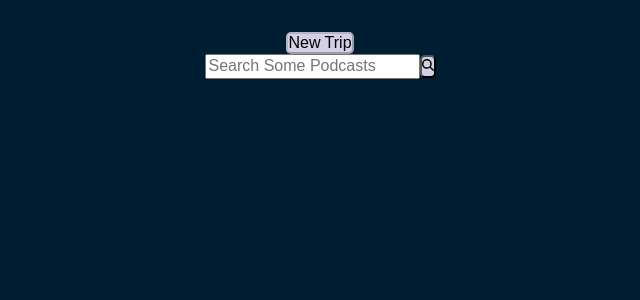
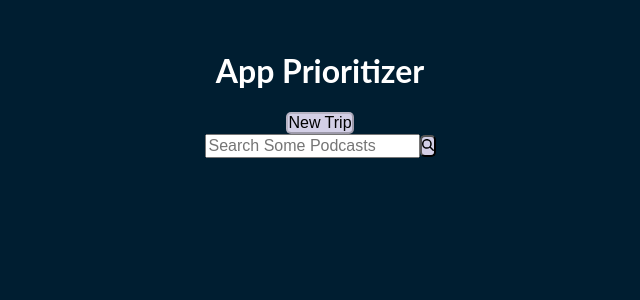
Before and after one commit to Project4-PodcastPrioritizer/podcast-prioritizer, a React (Vite) app: page / in a window 1280 px wide. Shown: the top 300 px of the page, without its empty margins (320-960 px from the left). Built offline with nearby package versions, Linux system fonts and the light colour scheme.

Commit message:
Adding Header component

```diff
--- a/src/App.jsx
+++ b/src/App.jsx
@@ -1,7 +1,7 @@
 import { useState, useEffect } from "react";
 import PodcastSearch from "./components/PodcastSearch";
 import DistanceCalculator from "./components/DistanceCalculator";
-
+import Header from "./components/Header";
 import "./App.css";
 
 import Geolocation from "./components/Geolocation.jsx";
@@ -15,6 +15,7 @@ function App() {
 
     // Create a "Go back" Component, Clears seled
     <>
+    <Header />
     <button
     onClick={()=>{
       setPodcastLength("");
--- /dev/null
+++ b/src/components/Header.jsx
@@ -0,0 +1,13 @@
+// Header.js
+
+import React from 'react';
+
+function Header() {
+    return (
+        <header>
+            <h1>App Prioritizer</h1>
+        </header>
+    );
+}
+
+export default Header;
--- a/src/index.css
+++ b/src/index.css
@@ -1,6 +1,8 @@
 body{
     background-color:#001e31;
     color: white;
+    font-family: lato;
+
 }
 button{
     background-color:#D3CFE6;
```
